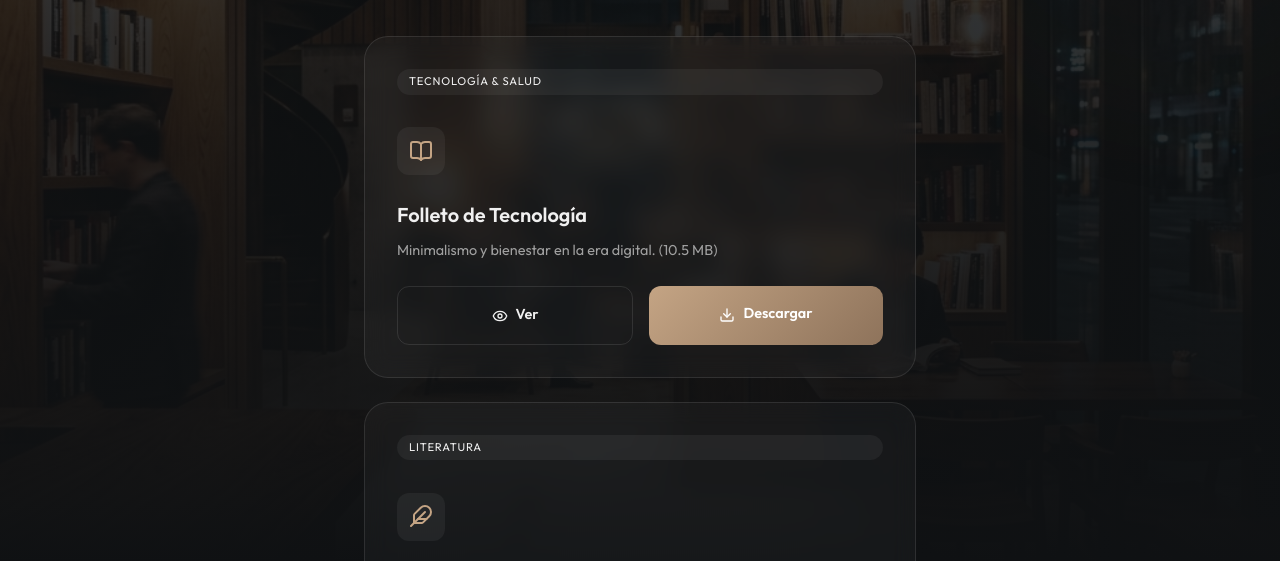
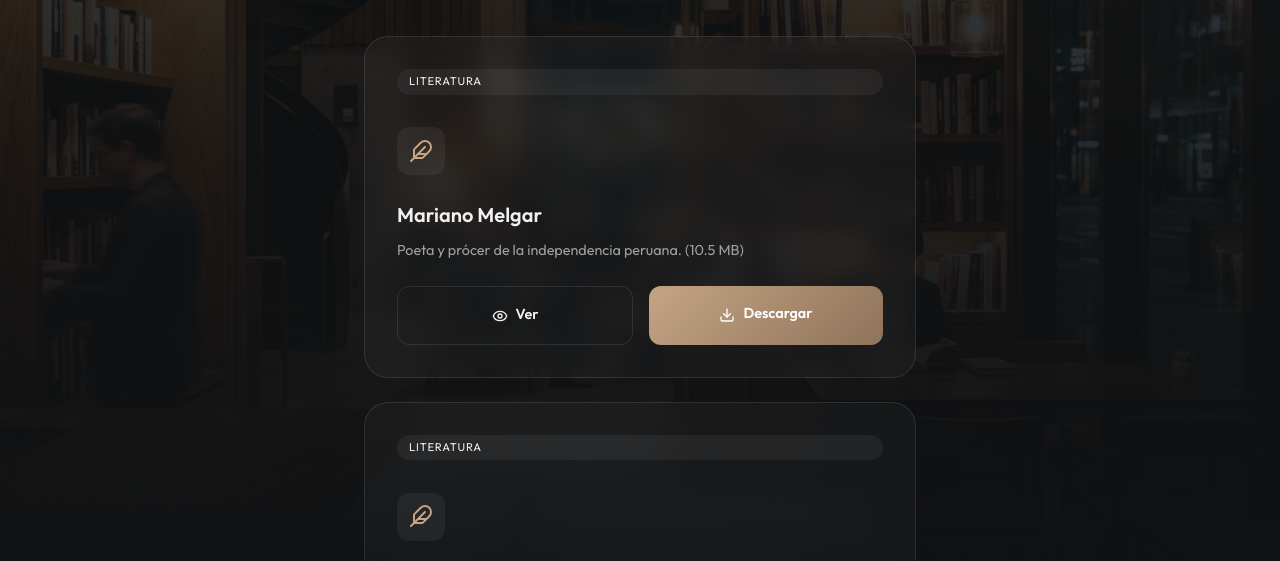
Before and after one commit to redhat7/dulce-qr-generator, a plain HTML site: page index.html in a window 1280 px wide. Shown: the part 234-795 px from the top of the page. Drawn offline with nearby package versions, Linux system fonts and the light colour scheme.

Commit message:
feat: replace technology brochure card with Mariano Melgar literature entry

```diff
--- a/index.html
+++ b/index.html
@@ -23,19 +23,19 @@
         <section class="card-container">
             <!-- Card 1 -->
             <div class="pdf-card fade-in delay-1">
-                <div class="tag">Tecnología & Salud</div>
+                <div class="tag">Literatura</div>
                 <div class="card-icon">
-                    <i data-lucide="book-open"></i>
+                    <i data-lucide="feather"></i>
                 </div>
                 <div class="card-info">
-                    <h2>Folleto de Tecnología</h2>
-                    <p>Minimalismo y bienestar en la era digital. (10.5 MB)</p>
+                    <h2>Mariano Melgar</h2>
+                    <p>Poeta y prócer de la independencia peruana. (10.5 MB)</p>
                 </div>
                 <div class="actions">
-                    <a href="assets/folleto.pdf" class="btn btn-outline" target="_blank">
+                    <a href="assets/mariano-melgar.pdf" class="btn btn-outline" target="_blank">
                         <i data-lucide="eye" style="width: 16px; margin-right: 8px; vertical-align: middle;"></i>Ver
                     </a>
-                    <a href="assets/folleto.pdf" download class="btn btn-primary">
+                    <a href="assets/mariano-melgar.pdf" download class="btn btn-primary">
                         <i data-lucide="download" style="width: 16px; margin-right: 8px; vertical-align: middle;"></i>Descargar
                     </a>
                 </div>
```
Also changed, not shown: 1 other file.
